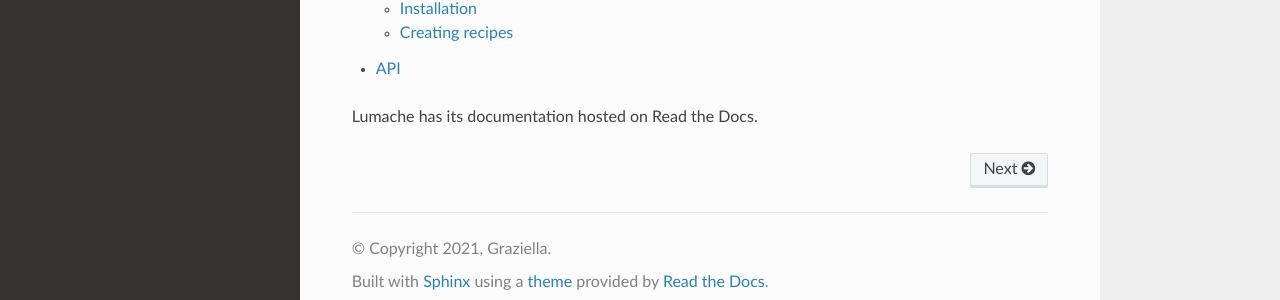
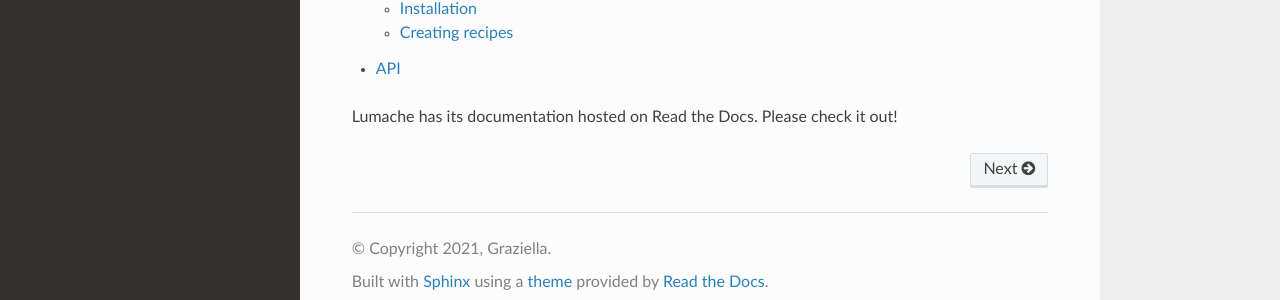
Before and after one commit to kedjar/rtd-tutorial, a Sphinx documentation site: the page built from docs/source/index.rst, in a window 1280 px wide. Shown: the part 500-800 px from the top of the page. Built offline with Sphinx 7.4.7 and the Read the Docs theme 2.0.0, drawn with Linux system fonts in a browser that asks for light colours.

Commit message:
Updated comment

```diff
--- a/docs/source/index.rst
+++ b/docs/source/index.rst
@@ -21,4 +21,4 @@ Contents
    usage
    api
 
-Lumache has its documentation hosted on Read the Docs.
+Lumache has its documentation hosted on Read the Docs. Please check it out!
```
